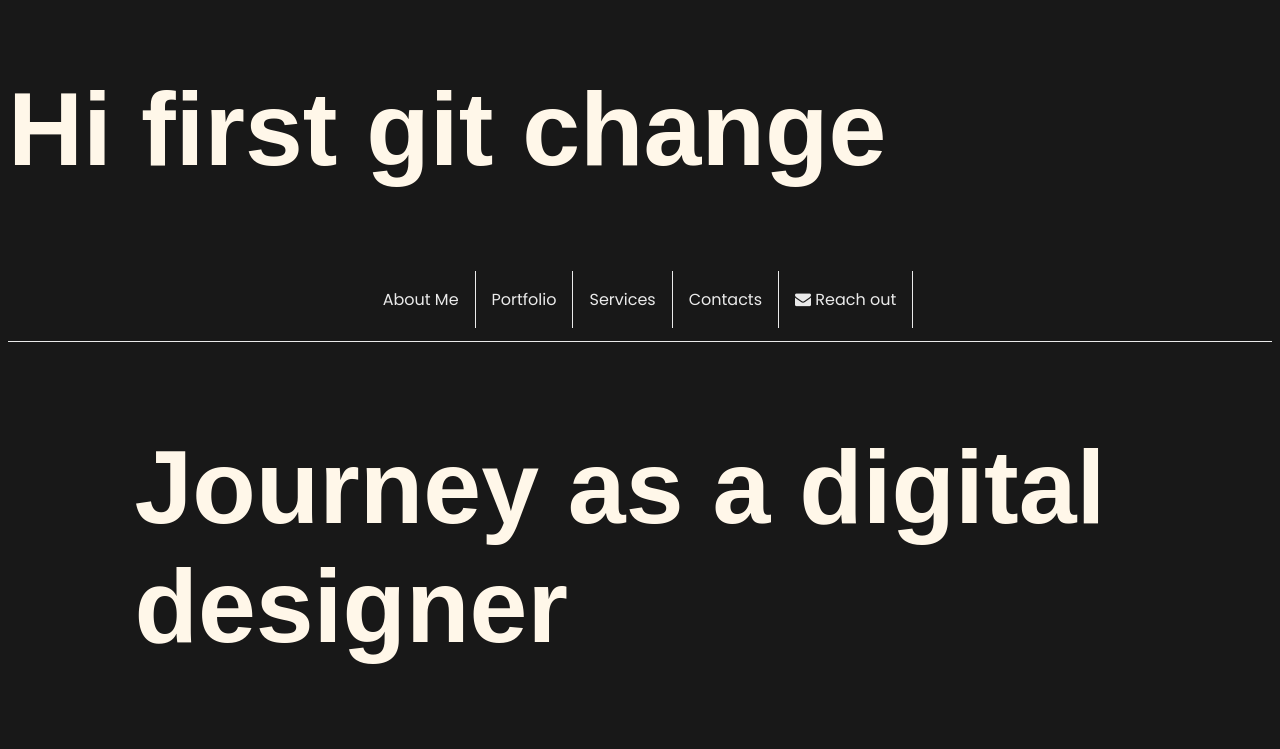
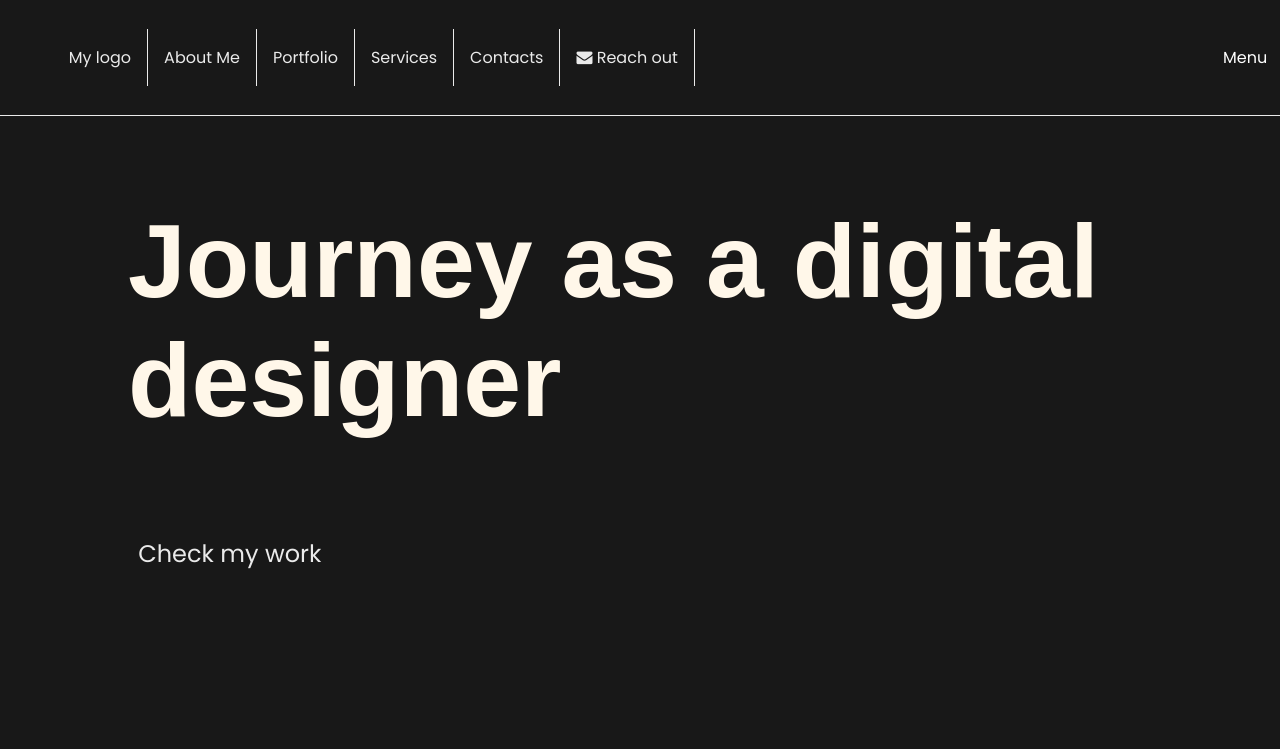
Before and after one commit to pedrojqmatos/pedrojqmatos, a plain HTML site: page portfolio/index.html in a window 1280 px wide. Shown: the top 749 px of the page. Drawn offline with Linux system fonts and the light colour scheme; a web font is replaced by a local one.

Commit message:
Fixing top navigation (WIP)

```diff
--- a/portfolio/css/styles.css
+++ b/portfolio/css/styles.css
@@ -7,21 +7,32 @@
 }
 
 body{
-background-color: var(--deep-dark);
+    background-color: var(--deep-dark);
+    margin: 0;
 }
 
 .navbar{
-    display: flex;
-    flex-direction: row;
-    justify-content: center;
     border-style: solid;
     padding: 1%;
     border-width: 0px 0px 1px 0px;
     border-color: var(--light-white);
     margin: 0 0 0 0;
+    display: flex;
+    flex-direction: row;
+    justify-content:space-between;
+}
+.navbar > ul {
+ display: flex;
+ flex-direction: row;
+}
+span {
+    color: white;
+    display: flex;
+    flex-direction: column;
+    align-self: center;
 }
 
-h2, h3, p, li, button {
+h2, h3, p, li, button, span {
     font-family: "Poppins", sans-serif;
 }
 
--- a/portfolio/index.html
+++ b/portfolio/index.html
@@ -15,14 +15,19 @@
 <body>
 
 <main>
-    <h1>Hi first git change</h1>
-    <ul class="navbar">
+    <header>
+        <nav class="navbar">
+            <ul>
+                <li>My logo</li>
                 <li>About Me</li>
                 <li>Portfolio</li>
                 <li>Services</li>
                 <li>Contacts</li>
                 <li><i class="fa fa-envelope"></i> Reach out</li>
             </ul>
+            <span>Menu</span>
+        </nav>
+    </header>
 
 <section class="content-wrapper">
 
```
Lines whose indentation alone changed are shown as unchanged.
